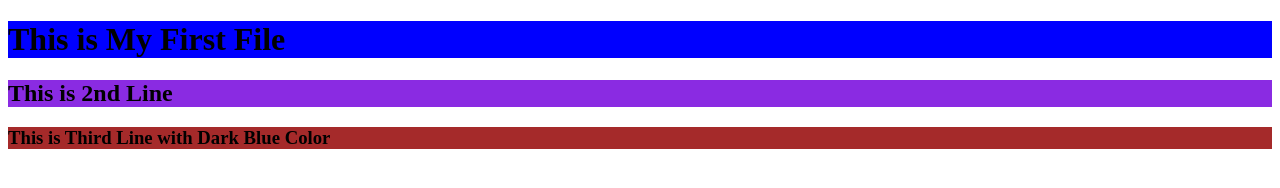
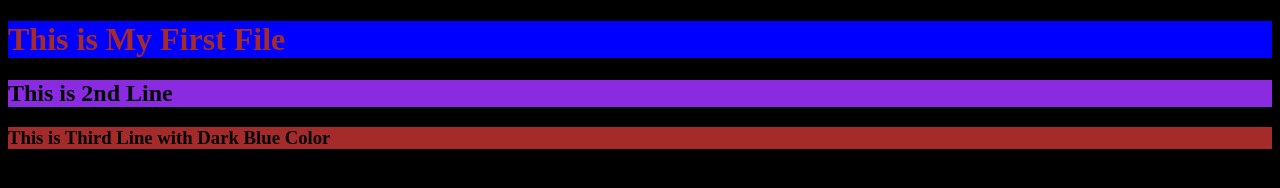
Before and after one commit to MuhammadYaseenIlam/my-JavaScript-course, a plain HTML site: page MyJsClass1.1/index.html in a window 1280 px wide. Drawn offline with Linux system fonts and the light colour scheme.

Commit message:
This is Background Changing Tutorial

```diff
--- a/MyJsClass1.1/index.html
+++ b/MyJsClass1.1/index.html
@@ -4,8 +4,15 @@
     <meta charset="UTF-8">
     <meta name="viewport" content="width=device-width, initial-scale=1.0">
     <title>Muhammad Yaseen</title>
+    <link rel="stylesheet" href="style.css">
     <style>
+
+    body {
+        background-color: black;
+    }
+
     h1{
+        color: aqua;
 
         background-color: blue;
     }
@@ -18,8 +25,12 @@
     </style>
 </head>
 <body>
-   <h1> This is My First File </h1>
+   <h1 style="color: brown;"> This is My First File </h1>
    <h2> This is 2nd Line </h2>
    <h3> This is Third Line with Dark Blue Color </h3>
+   <script src="script.js">
+
+
+   </script>
 </body>
 </html>
--- a/MyJsClass1.1/style.css
+++ b/MyJsClass1.1/style.css
@@ -0,0 +1,3 @@
+h1{
+    color: rgb(97, 150, 12) ;
+}
```
